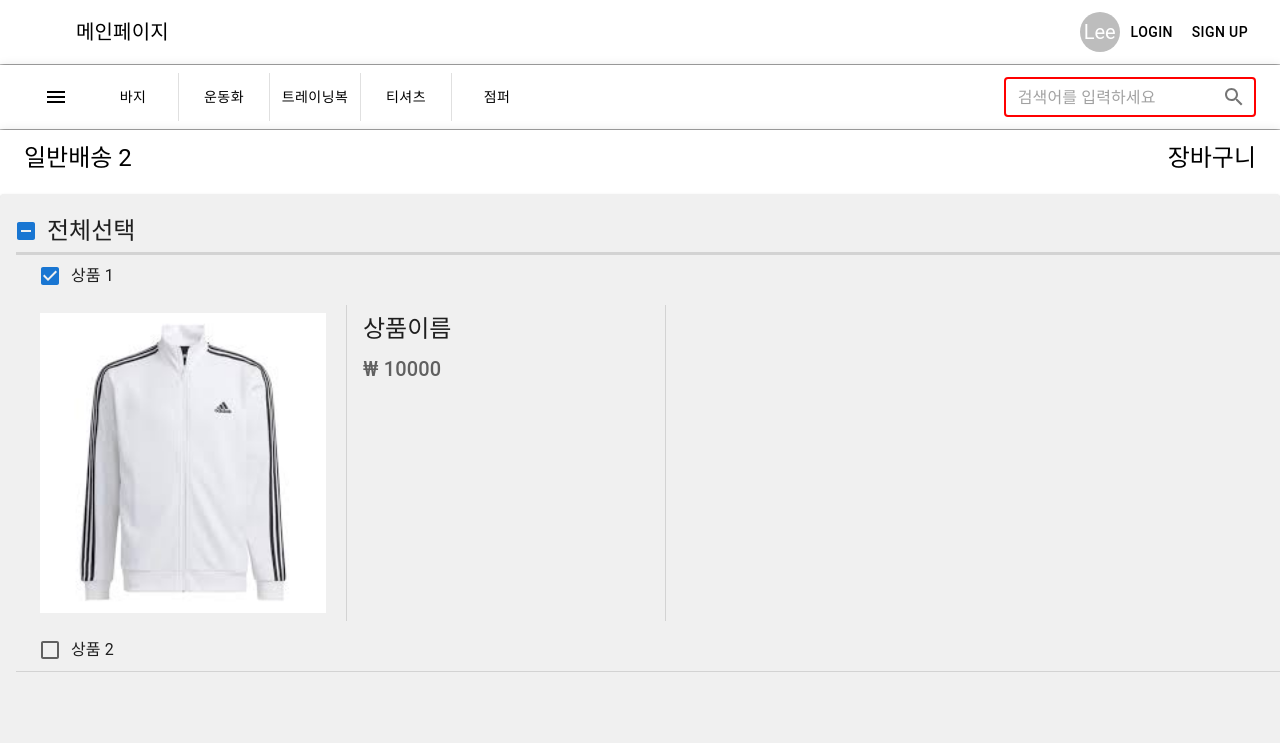
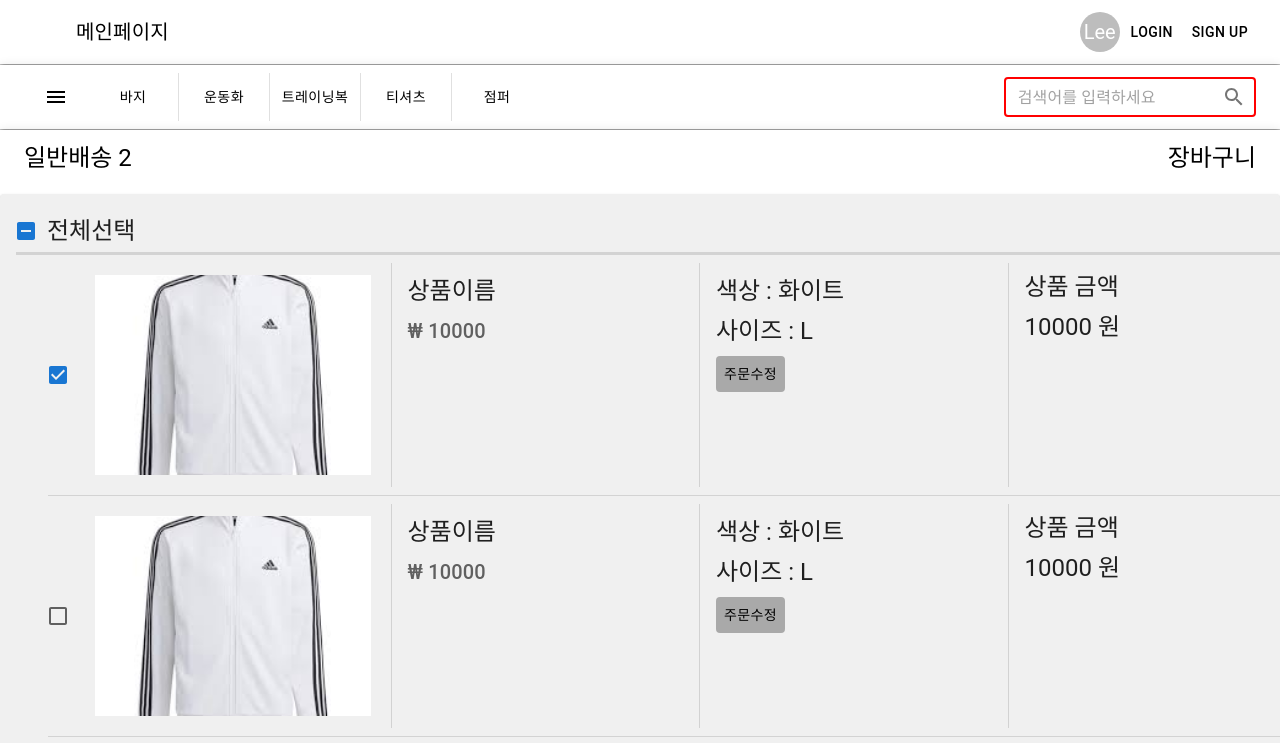
Before and after one commit to lbk00/capstone, a React (Create React App) app in the folder src/frontend/: page /shoppingcart in a window 1280 px wide. Shown: the top 743 px of the page. Built offline with nearby package versions, Linux system fonts and the light colour scheme.

Commit message:
장바구니 페이지 추가

```diff
--- a/src/frontend/package.json
+++ b/src/frontend/package.json
@@ -6,7 +6,8 @@
     "@emotion/react": "^11.11.4",
     "@emotion/styled": "^11.11.5",
     "@mui/icons-material": "^5.15.20",
-    "@mui/material": "^5.15.20",
+    "@mui/material": "^5.15.21",
+    "@mui/x-data-grid": "^7.8.0",
     "@testing-library/jest-dom": "^5.17.0",
     "@testing-library/react": "^13.4.0",
     "@testing-library/user-event": "^13.5.0",
--- a/src/frontend/src/components/ItemPurchase.js
+++ b/src/frontend/src/components/ItemPurchase.js
@@ -200,6 +200,8 @@ export default function App() {
                 </Toolbar>
             </AppBar>
             <Divider />
+            {/*상단과 여백을 위해 생성한 Box*/}
+            <Box sx={{ bgcolor: '#ffffff' , height : 50 }}></Box>
             {/*상품 상세 페이지*/}
             <Grid container spacing={0} justifyContent="center" alignItems="center">
                 <Grid item xs={12} sm={6} md={4}>
@@ -371,6 +373,8 @@ export default function App() {
                     </Card>
                 </Grid>
             </Grid>
+            {/*하단과 여백을 위해 생성한 Box*/}
+            <Box sx={{ bgcolor: '#ffffff' , height : 80 }}></Box>
             <AppBar position="static" sx={{ bgcolor: 'gray', color: 'black', height: 50 }}>
                 <Toolbar></Toolbar>
             </AppBar>
--- a/src/frontend/src/components/ShoppingCart.js
+++ b/src/frontend/src/components/ShoppingCart.js
@@ -17,17 +17,14 @@ import {
     Drawer,
     FormControl, FormControlLabel,
     Grid, Icon, InputAdornment,
-    InputLabel,
     List,
     ListItem,
     ListItemButton,
     ListItemIcon,
     ListItemText,
-    Menu,
-    MenuItem,
     OutlinedInput,
-    Select,
 } from '@mui/material';
+
 
 export default function App() {
 
@@ -69,18 +66,6 @@ export default function App() {
     const [option2, setOption2] = React.useState('');
     const [option3, setOption3] = React.useState('');
 
-    const handleOption1Change = (event) => {
-        setOption1(event.target.value);
-    };
-
-    const handleOption2Change = (event) => {
-        setOption2(event.target.value);
-    };
-
-    const handleOption3Change = (event) => {
-        setOption3(event.target.value);
-    };
-
     {/*장바구니 상품 체크박스*/}
     const [checked, setChecked] = React.useState([true, false]);
     const handleChange1 = (event) => {
@@ -94,17 +79,18 @@ export default function App() {
     };
     {/*각 상품의 체크박스*/}
     const children = (
-        <Box sx={{ display: 'flex', flexDirection: 'column', ml: 3 }}>
+        <Box sx={{ display: 'flex', flexDirection: 'column', ml: 4 }}>
+            {/*첫번째 상품 정보*/}
+            <div style={{ display: 'flex', alignItems: 'center', justifyContent: 'center' }}>
                 <FormControlLabel
-                label="상품 1"
+                    label=""
                     control={<Checkbox checked={checked[0]} onChange={handleChange2} />}
                 />
-            <div style={{ display: 'flex', alignItems: 'center' }}>
                 {/*상품 이미지*/}
                 <CardMedia
                     sx={{
-                        height: 300,
-                        width: 300,
+                        height: 200,
+                        width: 400,
                         marginRight: '20px'
                     }}
                     image={require("./sample/sample1.jpg")}
@@ -112,7 +98,7 @@ export default function App() {
                 />
                 <Divider orientation="vertical" variant="middle" flexItem />
                 {/*상품 이름 및 가격*/}
-                <CardContent sx={{ height: 300, width: 300, display: 'flex', flexDirection: 'column' }}>
+                <CardContent sx={{ height: 200, width: 400, display: 'flex', flexDirection: 'column', justifyContent: 'flex-start', alignItems: 'flex-start' }}>
                     <Typography gutterBottom variant="h5" component="div">
                         상품이름
                     </Typography>
@@ -121,12 +107,99 @@ export default function App() {
                     </Typography>
                 </CardContent>
                 <Divider orientation="vertical" variant="middle" flexItem />
+                <CardContent sx={{ height: 200, width: 400, display: 'flex', flexDirection: 'column', justifyContent: 'flex-start', alignItems: 'flex-start' }}>
+                    <Typography gutterBottom variant="h5" component="div">
+                        색상 : 화이트
+                    </Typography>
+                    <Typography gutterBottom variant="h5" component="div">
+                        사이즈 : L
+                    </Typography>
+                    <Button sx={{ backgroundColor: 'darkgray', color: 'black', '&:hover': { backgroundColor: 'darkgrey' } }}>주문수정</Button>
+                </CardContent>
+                <Divider orientation="vertical" variant="middle" flexItem />
+                <CardContent sx={{ height: 200, width: 400, display: 'flex', flexDirection: 'column', justifyContent: 'flex-start', alignItems: 'flex-start' }}>
+                    <Typography gutterBottom variant="h5" component="div">
+                        상품 금액
+                    </Typography>
+                    <Typography gutterBottom variant="h5" component="div">
+                        10000 원
+                    </Typography>
+                </CardContent>
             </div>
+            <Divider/>
+            {/*두번째 상품 정보*/}
+            <div style={{ display: 'flex', alignItems: 'center', justifyContent: 'center' }}>
                 <FormControlLabel
-                label="상품 2"
+                    label=""
                     control={<Checkbox checked={checked[1]} onChange={handleChange3} />}
                 />
+                {/*상품 이미지*/}
+                <CardMedia
+                    sx={{
+                        height: 200,
+                        width: 400,
+                        marginRight: '20px'
+                    }}
+                    image={require("./sample/sample1.jpg")}
+                    title="sample1"
+                />
+                <Divider orientation="vertical" variant="middle" flexItem />
+                {/*상품 이름 및 가격*/}
+                <CardContent sx={{ height: 200, width: 400, display: 'flex', flexDirection: 'column', justifyContent: 'flex-start', alignItems: 'flex-start' }}>
+                    <Typography gutterBottom variant="h5" component="div">
+                        상품이름
+                    </Typography>
+                    <Typography variant="h6" color="text.secondary">
+                        ₩ 10000
+                    </Typography>
+                </CardContent>
+                <Divider orientation="vertical" variant="middle" flexItem />
+                <CardContent sx={{ height: 200, width: 400, display: 'flex', flexDirection: 'column', justifyContent: 'flex-start', alignItems: 'flex-start' }}>
+                    <Typography gutterBottom variant="h5" component="div">
+                        색상 : 화이트
+                    </Typography>
+                    <Typography gutterBottom variant="h5" component="div">
+                        사이즈 : L
+                    </Typography>
+                    <Button sx={{ backgroundColor: 'darkgray', color: 'black', '&:hover': { backgroundColor: 'darkgrey' } }}>주문수정</Button>
+                </CardContent>
+                <Divider orientation="vertical" variant="middle" flexItem />
+                <CardContent sx={{ height: 200, width: 400, display: 'flex', flexDirection: 'column', justifyContent: 'flex-start', alignItems: 'flex-start' }}>
+                    <Typography gutterBottom variant="h5" component="div">
+                        상품 금액
+                    </Typography>
+                    <Typography gutterBottom variant="h5" component="div">
+                        10000 원
+                    </Typography>
+                </CardContent>
+            </div>
+            <Divider/>
+            {/*주문할 상품의 총 가격*/}
+            <div style={{ display: 'flex', alignItems: 'center', justifyContent: 'center' }}>
+                {/*상품 총 가격*/}
+                <CardContent sx={{ height: 200, width: 400, display: 'flex', flexDirection: 'column', justifyContent: 'flex-start', alignItems: 'flex-start' }}>
+                    <Typography gutterBottom variant="h5" component="div">
+                        총 결제 금액
+                    </Typography>
+                    <Typography gutterBottom variant="h5" component="div">
+                        20000 원
+                    </Typography>
+                </CardContent>
+                <Divider orientation="vertical" variant="middle" flexItem />
+                <CardContent sx={{ height: 200, width: 400, display: 'flex', flexDirection: 'column', justifyContent: 'flex-start', alignItems: 'flex-start' }}>
+                    <Typography gutterBottom variant="h5" component="div">
+                        주문 금액
+                    </Typography>
+                    <Typography gutterBottom variant="h5" component="div">
+                        20000 원
+                    </Typography>
+                    <Button sx={{ backgroundColor: 'darkgray', color: 'black', '&:hover': { backgroundColor: 'darkgrey' } }}>선택상품 주문</Button>
+                </CardContent>
+
+
+            </div>
         </Box>
+
     );
 
     return (
@@ -214,7 +287,7 @@ export default function App() {
                 </Grid>
             </Toolbar>
             </AppBar>
-            {/*장바구니*/}
+            {/*장바구니 정보*/}
             <Box
                 sx={{
                     display: 'flex',
@@ -226,7 +299,7 @@ export default function App() {
                 <Card sx={{ bgcolor: '#f0f0f0' }}>
                     <CardContent sx={{ height: 500, width: 1300 }}>
                         <Grid container>
-                            <Grid item xs={6}>
+                            <Grid item xs={12}>
                                 <div>
                                     <FormControlLabel
                                         label={
@@ -253,8 +326,8 @@ export default function App() {
                     </CardContent>
                 </Card>
             </Box>
-
-
+            {/*하단과 여백을 위해 생성한 Box*/}
+            <Box sx={{ bgcolor: '#ffffff' , height : 80 }}></Box>
             <AppBar position="static" sx={{ bgcolor: 'gray', color: 'black', height: 50 }}>
                 <Toolbar></Toolbar>
             </AppBar>
```
Also changed, not shown: 1 other file (tests, documents, lock files or other folders). Lines whose indentation alone changed are shown as unchanged.
